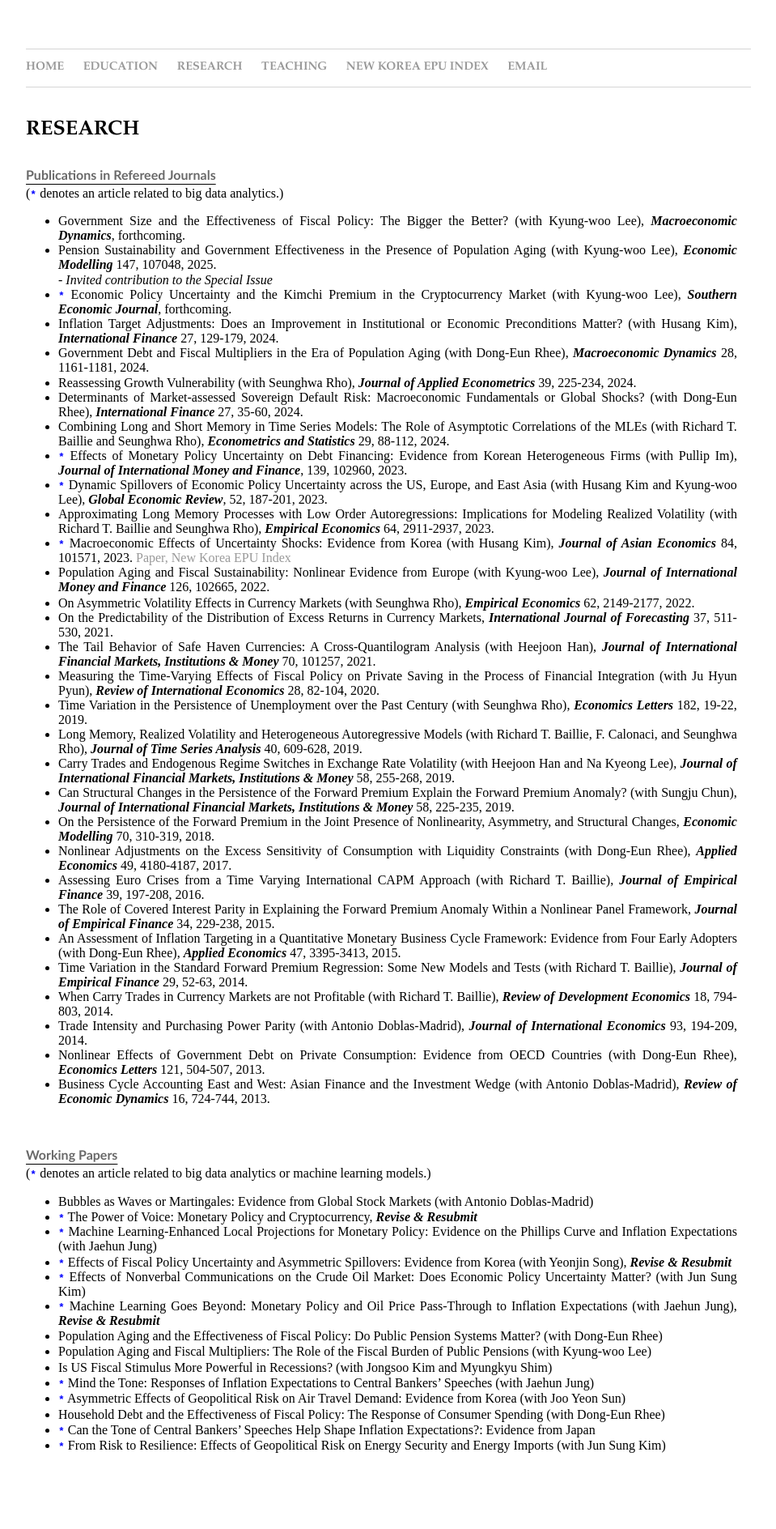
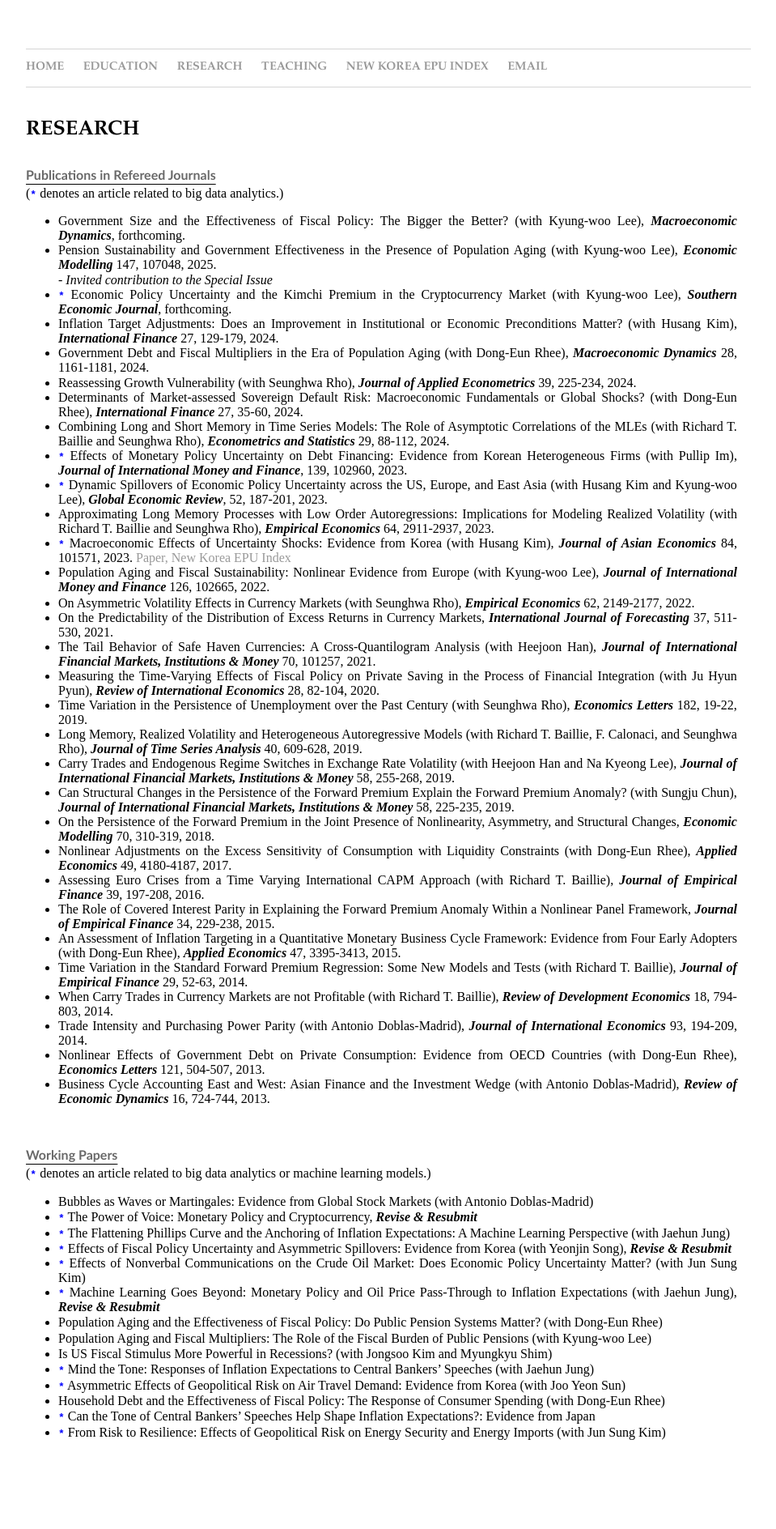
Before and after one commit to dooyeoncho/dooyeoncho.github.io, a Jekyll site: the page built from pages/research.html, in a window 1280 px wide. Shown: the whole page at 81% size, without its empty margins (160-1119 px from the left). Built offline with Jekyll 4.4.1, drawn with Linux system fonts in a browser that asks for light colours.

Commit message:
Update research.html

```diff
--- a/pages/research.html
+++ b/pages/research.html
@@ -64,7 +64,7 @@ span {
 	<ul>
 		<span><li>Bubbles as Waves or Martingales: Evidence from Global Stock Markets (with Antonio Doblas-Madrid)</li></span>
 		<span><li><code style="color : blue"><b>*</b></code> The Power of Voice: Monetary Policy and Cryptocurrency, <em property="italic"><b>Revise & Resubmit</b></em></li></span>
-		<span><li><code style="color : blue"><b>*</b></code> Machine Learning-Enhanced Local Projections for Monetary Policy: Evidence on the Phillips Curve and Inflation Expectations (with Jaehun Jung)</li></span>
+		<span><li><code style="color : blue"><b>*</b></code> The Flattening Phillips Curve and the Anchoring of Inflation Expectations: A Machine Learning Perspective (with Jaehun Jung)</li></span>
 		<span><li><code style="color : blue"><b>*</b></code> Effects of Fiscal Policy Uncertainty and Asymmetric Spillovers: Evidence from Korea (with Yeonjin Song), <em property="italic"><b>Revise & Resubmit</b></em></li></span>
 		<span><li><code style="color : blue"><b>*</b></code> Effects of Nonverbal Communications on the Crude Oil Market: Does Economic Policy Uncertainty Matter? (with Jun Sung Kim)</li></span>
 		<span><li><code style="color : blue"><b>*</b></code> Machine Learning Goes Beyond: Monetary Policy and Oil Price Pass-Through to Inflation Expectations (with Jaehun Jung), <em property="italic"><b>Revise & Resubmit</b></em></li></span>
```
